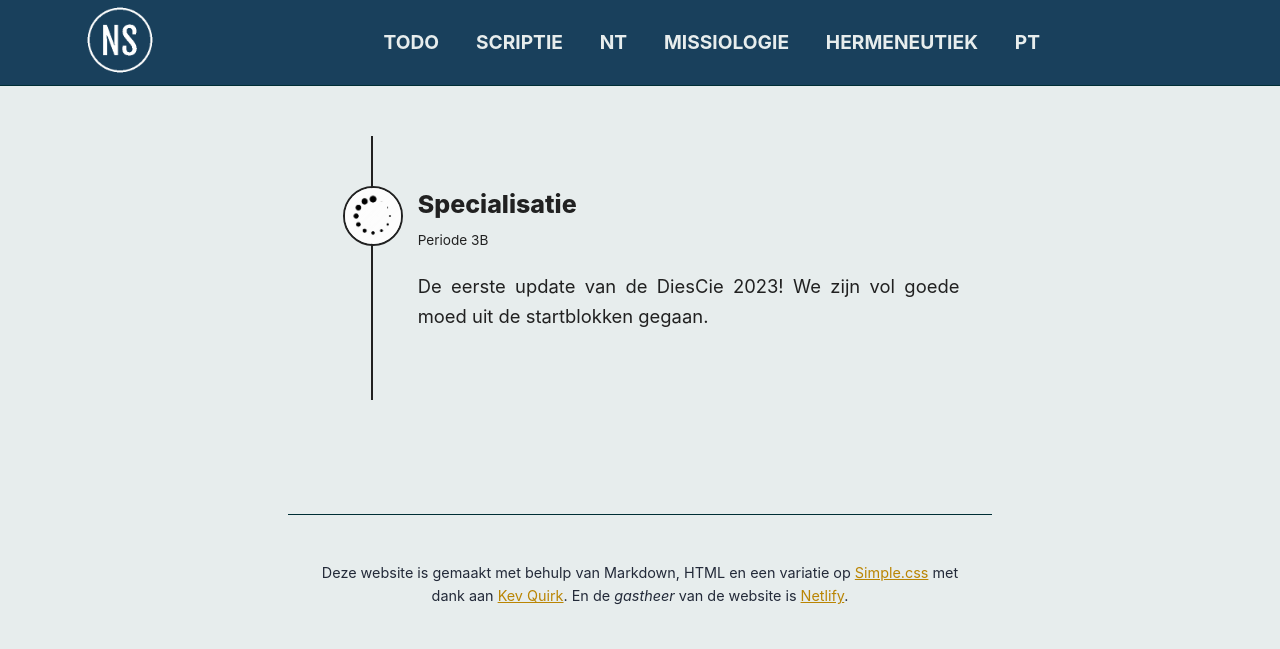
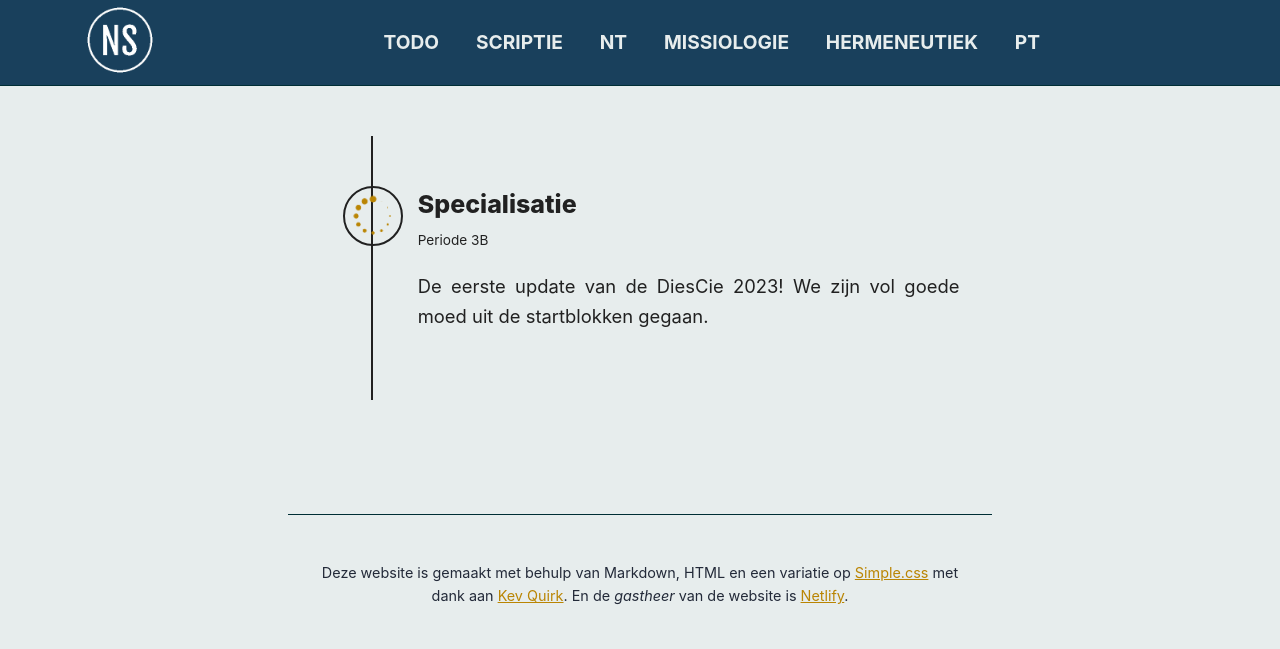
Before and after one commit to NicoSnijder/afstuderen, a plain HTML site: page index.html in a window 1280 px wide. Drawn offline with Linux system fonts and the light colour scheme.

Commit message:
timeline #7

```diff
--- a/index.html
+++ b/index.html
@@ -32,7 +32,7 @@
 <div class="container">
 
    <div class="timeline-block timeline-block-right">
-      <div class="marker"><img src="images/logo_timeline.png"/></div>
+      <div class="marker"><img src="images/logo_timeline_kleur.png"/></div>
       <div class="timeline-content">
          <h3>Specialisatie</h3>
          <span>Periode 3B</span>
```
Also changed, not shown: images/logo_timeline_kleur.png (added).
